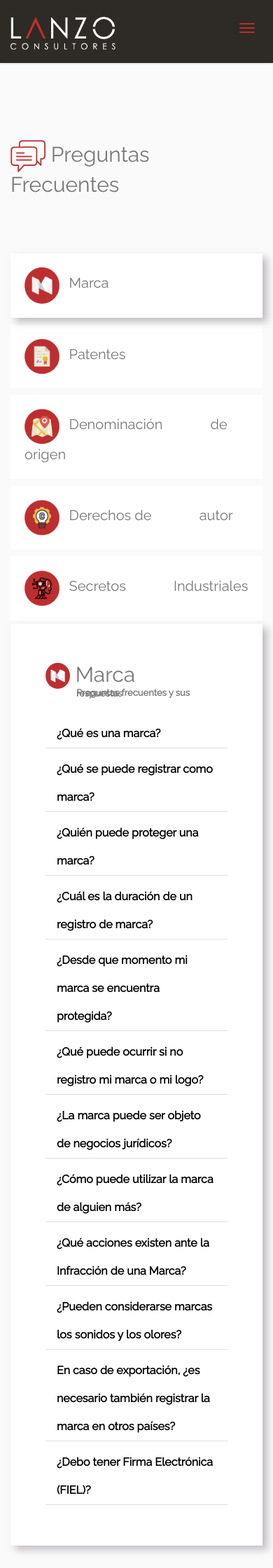
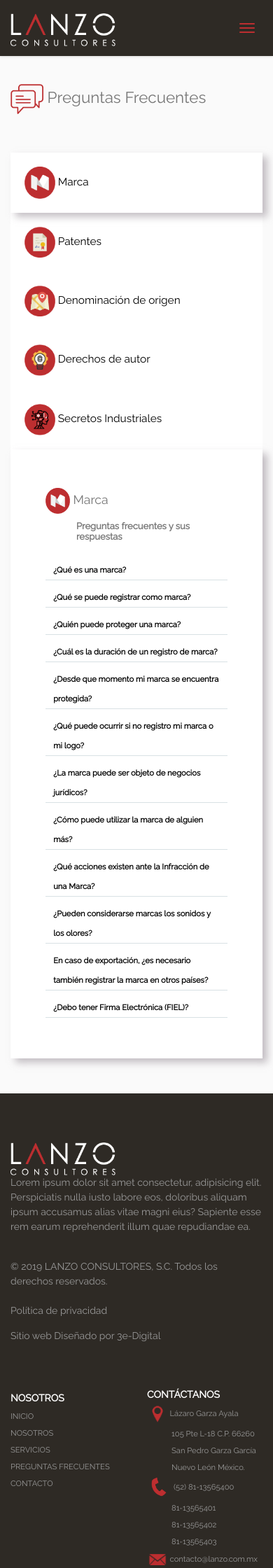
Before and after one commit to peasheeme/lanzo-web, a PHP site: page /faq.php in a window 390 px wide. Shown: the top 2240 px of the page at 70% size. Run offline with PHP 8.4, Linux system fonts and the light colour scheme.

Commit message:
se modificaó el footer, contacto.php faq.php

```diff
--- a/assets/css/style.css
+++ b/assets/css/style.css
@@ -23,7 +23,7 @@ a:hover {
 }
 
 #faq-title{
-	padding-top: 150px ;
+	padding-top: 150px;
 	padding-bottom: 70px;
 }
 
@@ -572,7 +572,7 @@ a,
 	 background-attachment: fixed;
 }
 .clientesOrgullosos {
-	padding: 130px 0;
+	padding: 50px 0;
 	background: #fafafa;
 }
 
@@ -1040,12 +1040,16 @@ h1.portada-title {
 #contact-header {
 	background: url(../images/bg1.jpg) no-repeat center fixed;
 	-webkit-background-size: cover;
-			background-size: cover;
+	background-size: cover;
 }
 
 #contact-data {
 	background: #ebeff0;
 	text-align: center;
+}
+
+.text-position{
+	text-align: initial;
 }
 
 #map-section {
@@ -1072,12 +1076,11 @@ h1.portada-title {
 
 #footer p ,a {
 	font-size: 14px;
-	margin: 5px 0;
 	color: #999999;
 }
-#footer img {
+/*#footer img {
 	margin-right: 16px;
-}
+}*/
 a.footer-link {
 	color: #999999;
 }
@@ -1090,6 +1093,9 @@ h4.media-heading {
 h3.footer {
 	color: #999999;
 }
+#footer .footer-text{
+	padding-left: 40px;
+}
 
 /* ---------------------------------------------- /*
  * Acordeón
@@ -1102,7 +1108,7 @@ h3.footer {
 	display: grid;
 }
 .tabs-links a{
-	display: block;
+
 	text-decoration: none;
 	background: white;
 	text-align: left;
@@ -1113,11 +1119,23 @@ h3.footer {
 .tabs-links a:focus{
 	outline: none;
 }
+.tabs-links a img{
+	width: 20%;
+}
+.tabs-links a span{
+	font-size: smaller;
+}
 .tabs-contents-item{
 	display: none;
 	background: white;
 	padding: 1.5em;
 }
+.tabs-contents-item h6{
+	padding-left: 44px;
+	line-height: 0.1;
+	padding-bottom: 26px;
+}
+
 .tabs-contents-item.active-faq{
 	display: block;
 
@@ -1127,8 +1145,8 @@ h3.footer {
 	z-index: 10;
 	color: red;
 	-webkit-box-shadow: 7px 6px 10px 0px rgba(161,152,161,0.61);
--moz-box-shadow: 7px 6px 10px 0px rgba(161,152,161,0.61);
-box-shadow: 7px 6px 10px 0px rgba(161,152,161,0.61);
+	-moz-box-shadow: 7px 6px 10px 0px rgba(161,152,161,0.61);
+	box-shadow: 7px 6px 10px 0px rgba(161,152,161,0.61);
 }
 
 .acordeon .acordeon-titulo{
@@ -1138,7 +1156,7 @@ box-shadow: 7px 6px 10px 0px rgba(161,152,161,0.61);
 	line-height: 2.5;
 	border-bottom: 1px solid #D8E1E4;
 	font-weight: bold;
-	font-size: 16px;
+	font-size: 0.8em;
 	cursor: pointer;
 }
 
@@ -1526,4 +1544,58 @@ h3.green:hover {
 		color: #222;
 		margin-top: 30px;
 	}
-}
+	#faq-content .tabs-links a img{
+		width: 13%;
+	}
+	.tabs-links a span{
+		font-size: 1.2em;
+	}
+}
+
+
+
+@media screen and (max-width:480px){
+	.acordeon .acordeon-titulo{
+		font-size: 0.7em;
+	}
+	.tabs-links a span{
+		font-size: 1.1em;
+	}
+	#footer .footer-text{
+		padding-left: 35px;
+	}
+
+	#footer .footer-link img{
+		width: 18%;
+	}
+
+	#footer .footer-link{
+		font-size: 0.7em;
+	}
+	#faq-title{
+		padding-top: 70px;
+		padding-bottom: 50px;
+	}
+
+	#faq-title h2{
+		font-size: 1.4em;
+	}
+	#faq-title h2 img{
+		width: 13%;
+	}
+
+	#faq-content .tabs-links a img{
+		width: 13%;
+	}
+	.tabs-contents-item h6{
+		padding-left: 44px;
+		line-height: 1.2;
+		padding-bottom: 15px;
+	}
+	.tabs-contents-item h3{
+		font-size: 1.1em;
+	}
+	.acordeon .acordeon-contenido{
+		font-size: 12px;
+	}
+}
--- a/faq.php
+++ b/faq.php
@@ -10,7 +10,7 @@
 			<div class="row">
 				<div class="col-xs-12 col-md-3"></div>
 				<div class="col-xs-12 col-md-9">
-					<h2 style="color:#777; font-weight:400;"><img src="assets/images/faq6.png" width="50" alt=""> Preguntas Frecuentes</h2>
+					<h2 style="color:#777; font-weight:400;"><img src="assets/images/faq6.png" alt=""> Preguntas Frecuentes</h2>
 				</div>
 			</div>
 		</div>
@@ -20,36 +20,39 @@
 	<section id="faq-content">
 		<div class="container">
 			<div class="row">
-				<div class="col-xs-12 col-md-3">
+				<div class="col-xs-12 col-sm-4 col-md-3">
 					<div class="tabs-links text-left">
 
-						<a href="#seccion 1"><img src="assets/images/faq1.png"  width="50" alt=""> <span style="font-size:20px; margin-left:10px; color:#777;">Marca</span></a>
+						<a href="#seccion 1"><img src="assets/images/faq1.png" alt=""> <span> Marca</span></a>
 
 
-						<a href="#seccion 2"><img src="assets/images/faq2.png" width="50" alt=""> <span style="font-size:20px; margin-left:10px; color:#777;"> Patentes</span></a></a>
+						<a href="#seccion 2"><img src="assets/images/faq2.png" alt=""> <span> Patentes</span></a>
 
 
-						<a href="#seccion 3"><img src="assets/images/faq3.png" width="50" alt="">
-						<span style="font-size:20px; margin-left:10px; color:#777;">Denominación </span>
-						<span style="font-size:20px; margin-left:63px; color:#777;"> de origen</span></a> </a>
+						<a href="#seccion 3">
+							<img src="assets/images/faq3.png" alt="">
+							<span>Denominación de origen</span>
+						</a>
 
 
-						<a href="#seccion 4"><img src="assets/images/faq4.png" width="50" alt="">
-						<span style="font-size:20px; margin-left:10px; color:#777;">Derechos de </span>
-						<span style="font-size:20px; margin-left:63px; color:#777;"> autor</span></a>
+						<a href="#seccion 4"><img src="assets/images/faq4.png"  alt="">
+							<span>Derechos de autor</span>
+
+						</a>
 
 
-						<a href="#seccion 5"><img src="assets/images/faq5.png" width="50" alt="">
-						<span style="font-size:20px; margin-left:10px; color:#777;">Secretos </span>
-						<span style="font-size:20px; margin-left:63px; margin-top:-10px; color:#777;"> Industriales</span></a>
+						<a href="#seccion 5"><img src="assets/images/faq5.png" alt="">
+							<span>Secretos </span>
+							<span> Industriales</span>
+						</a>
 
 					</div>
 				</div>
 
-				<div class="col-xs-12 col-md-9">
+				<div class="col-xs-12 col-sm-8 col-md-9">
 					<div class="tabs-contents-item" id="seccion1">
-						<h2 style="color:#777; font-weight:400;"><img src="assets/images/faq1.png" width="35" alt=""> Marca</h3>
-						<h6 style="color: #777; padding-left: 44px;  line-height: 0.1;  padding-bottom: 26px;">Preguntas frecuentes y sus respuestas</h6>
+						<h3 style="color:#777; font-weight:400;"><img src="assets/images/faq1.png" width="35" alt=""> Marca</h3>
+						<h6 style="color: #777;">Preguntas frecuentes y sus respuestas</h6>
 						<div class="acordeon">
 							<div class="acordeon-contenedor">
 								<h6 class="my-2 h6 acordeon-titulo">¿Qué es una marca? </h6>
@@ -195,7 +198,7 @@
 					<div class="tabs-contents-item">
 						<!--Tab 2-->
 						<h3 style="color:black;"><img src="assets/images/faq2.png" width="35" alt=""> Patentes</h3>
-						<h6 style="color: #777; padding-left: 44px;  line-height: 0.1;  padding-bottom: 26px;">Preguntas frecuentes y sus respuestas</h6>
+						<h6 style="color: #777;">Preguntas frecuentes y sus respuestas</h6>
 						<div class="acordeon">
 							<div class="acordeon-contenedor">
 								<h6 class="my-2 h6 acordeon-titulo">¿Qué es una patente? </h6>
@@ -398,7 +401,7 @@
 						<!--Tab 3-->
 
 						<h3 style="color:black;"><img src="assets/images/faq3.png" width="35" alt=""> Denominación de origen</h3>
-						<h6 style="color: #777; padding-left: 44px;  line-height: 0.1;  padding-bottom: 26px;">Preguntas frecuentes y sus respuestas</h6>
+						<h6 style="color: #777;">Preguntas frecuentes y sus respuestas</h6>
 						<div class="acordeon">
 							<div class="acordeon-contenedor">
 								<h6 class="my-2 h6 acordeon-titulo">¿Qué es la Denominación de Origen? </h6>
@@ -455,7 +458,7 @@
 					<div class="tabs-contents-item ">
 						<!--Tab 4-->
 						<h3 style="color:black;"><img src="assets/images/faq4.png" width="35" alt=""> Derechos de autor</h3>
-						<h6 style="color: #777; padding-left: 44px;  line-height: 0.1;  padding-bottom: 26px;">Preguntas frecuentes y sus respuestas</h6>
+						<h6 style="color: #777;">Preguntas frecuentes y sus respuestas</h6>
 						<div class="acordeon">
 							<div class="acordeon-contenedor">
 								<h6 class="my-2 h6 acordeon-titulo">¿Qué es una obra?</h6>
@@ -628,7 +631,7 @@
 					<div class="tabs-contents-item">
 						<!--Tab 5-->
 						<h3 style="color:black;"><img src="assets/images/faq5.png" width="35" alt=""> Secretos Industriales</h3>
-						<h6 style="color: #777; padding-left: 44px;  line-height: 0.1;  padding-bottom: 26px;">Preguntas frecuentes y sus respuestas</h6>
+						<h6 style="color: #777;">Preguntas frecuentes y sus respuestas</h6>
 						<div class="acordeon">
 							<div class="acordeon-contenedor">
 								<h6 class="my-2 h6 acordeon-titulo">¿Qué es un Secreto Industrial? </h6>
--- a/includes/footer.php
+++ b/includes/footer.php
@@ -7,65 +7,49 @@
 				<p>Lorem ipsum dolor sit amet consectetur, adipisicing elit. Perspiciatis nulla iusto labore eos, doloribus aliquam ipsum accusamus alias vitae magni eius? Sapiente esse rem earum reprehenderit illum quae repudiandae ea.
 				</p>
 				<p class="copy"><br>
-							© 2019 LANZO CONSULTORES, S.C. Todos los derechos reservados.  <br><br>	<a href="privacidad.php">   Política de privacidad	</a>
+					© 2019 LANZO CONSULTORES, S.C. Todos los derechos reservados. <br><br> <a href="privacidad.php"> Política de privacidad </a>
 				</p>
 				<p>Sitio web Diseñado por <a href="http://www.3e-digital.com">3e-Digital</a></p>
 			</div>
 
 			<div class="col-xs-6 col-md-4 col-lg-3 margen-movil">
 				<H5>NOSOTROS</H5>
-						<a class="footer-link" href="index.php"><span >INICIO</span></a> <br>
+				<a class="footer-link" href="index.php"><span>INICIO</span></a> <br>
 				<a class="footer-link" href="nosotros.php"><span>NOSOTROS</span></a><br>
 				<a class="footer-link" href="servicios.php"><span>SERVICIOS</span></a><br>
 				<a class="footer-link" href="faq.php"><span>PREGUNTAS FRECUENTES</span></a><br>
 				<a class="footer-link" href="contacto.php"><span>CONTACTO</span></a>
 			</div>
+
 			<div class="col-xs-6 col-md-4 col-lg-3 margen-movil2">
-						<h5 class="margen-movil">CONTACTANOS</h5>
-						<a class="hidden-sm-down" href="#">
-							      <img  src="assets/images/icons/ubicacion.png" alt="mail">
-								  Lázaro Garza Ayala 105
-								  <span style="padding-left:55px; margin-top:-20px;"> Pte L-18  C.P. 66260</span> <br>
-								  <span style="padding-left:55px">San Pedro Garza García  </span>  <br>
-								  <span style="padding-left:55px">Nuevo León México.</span> <br>
+				<!--Tercer columna-->
+				<h5 class="margen-movil">CONTÁCTANOS</h5>
+				<a class="footer-link" href="#">
+					<img src="assets/images/icons/ubicacion.png" alt="mail">
+					Lázaro Garza Ayala
+					<span class="footer-text">105 Pte L-18 C.P. 66260</span> <br>
+					<span class="footer-text">San Pedro Garza García </span> <br>
+					<span class="footer-text">Nuevo León México.</span> <br>
 				</a>
 
-							    <a class="hidden-md-up" href="#">
-							      <img  src="assets/images/icons/ubicacion.png" alt="mail">
 
-							    </a>
 
 				<img src="assets/images/icons/phone.png" alt="phone">
-						 <a class="hidden-sm-down" href="tel:8113565400"> (52) 81-13565400 </a> <br>
-						 <a class="hidden-sm-down" href="tel:8113565401"> <span style="padding-left:55px">81-13565401 </span></a>   <br>
-						 <a class="hidden-sm-down" href="tel:8113565402"> <span style="padding-left:55px">81-13565402 </span> </a><br>
-						 <a class="hidden-sm-down" href="tel:8113565403"> <span style="padding-left:55px">81-13565403 </span>   </a>
-
-						 <a  class="hidden-md-up" href="tel:8113565400">
-							<img src="assets/images/icons/phone.png" alt="phone" ></a>
-							<br>
-
-						 <a class="hidden-sm-down" href="mailto:contacto@lanzo.com.mx">
-							      <img  src="assets/images/icons/mail.png" alt="mail">
-							      contacto@lanzo.com.mx
-							    </a>
-							    <a class="hidden-md-up" href="mailto:contacto@lanzo.com.mx">
-							      <img  src="assets/images/icons/mail.png" alt="mail">
-
-							    </a>
-								<br>
+				<a class="footer-link" href="tel:8113565400"> (52) 81-13565400 </a> <br>
+				<a class="footer-link" href="tel:8113565401"> <span class="footer-text">81-13565401 </span></a> <br>
+				<a class="footer-link" href="tel:8113565402"> <span class="footer-text">81-13565402 </span> </a><br>
+				<a class="footer-link" href="tel:8113565403"> <span class="footer-text">81-13565403 </span> </a>
 
 
 				<br>
-						<!-- <h5 class="margen-movil2">SIGUENOS</h5>
 
-							 <a class="hidden-sm-down" href="https://www.facebook.com//">
-							   <img  src="assets/images/icons/fb.png" alt="facebook">
+				<a class="footer-link" href="mailto:contacto@lanzo.com.mx">
+					<img src="assets/images/icons/mail.png" alt="mail">
+					<span>contacto@lanzo.com.mx</span>
 				</a>
-							 <a class="hidden-md-up" href="https://www.facebook.com//">
-							   <img src="assets/images/icons/fb.png" alt="facebook">
-							 </a> -->
 
+				<br>
+				<br>
 			</div>
 
 		</div><!-- .col -->
@@ -108,4 +92,5 @@
 <script src="assets/js/custom.js"></script>
 
 </body>
+
 </html>
```
Also changed, not shown: contacto.php (+6 -4 lines). Lines whose indentation alone changed are shown as unchanged.
